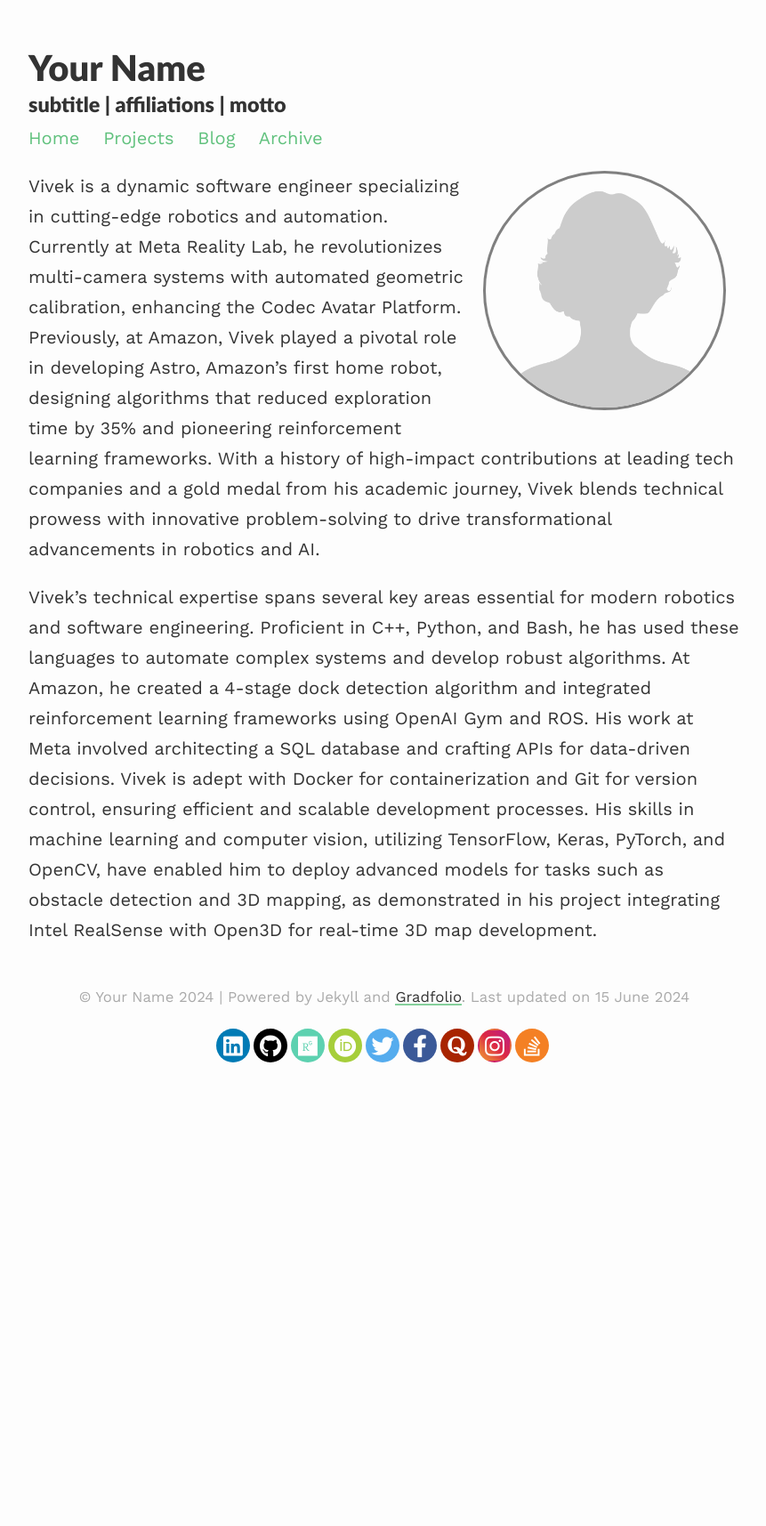
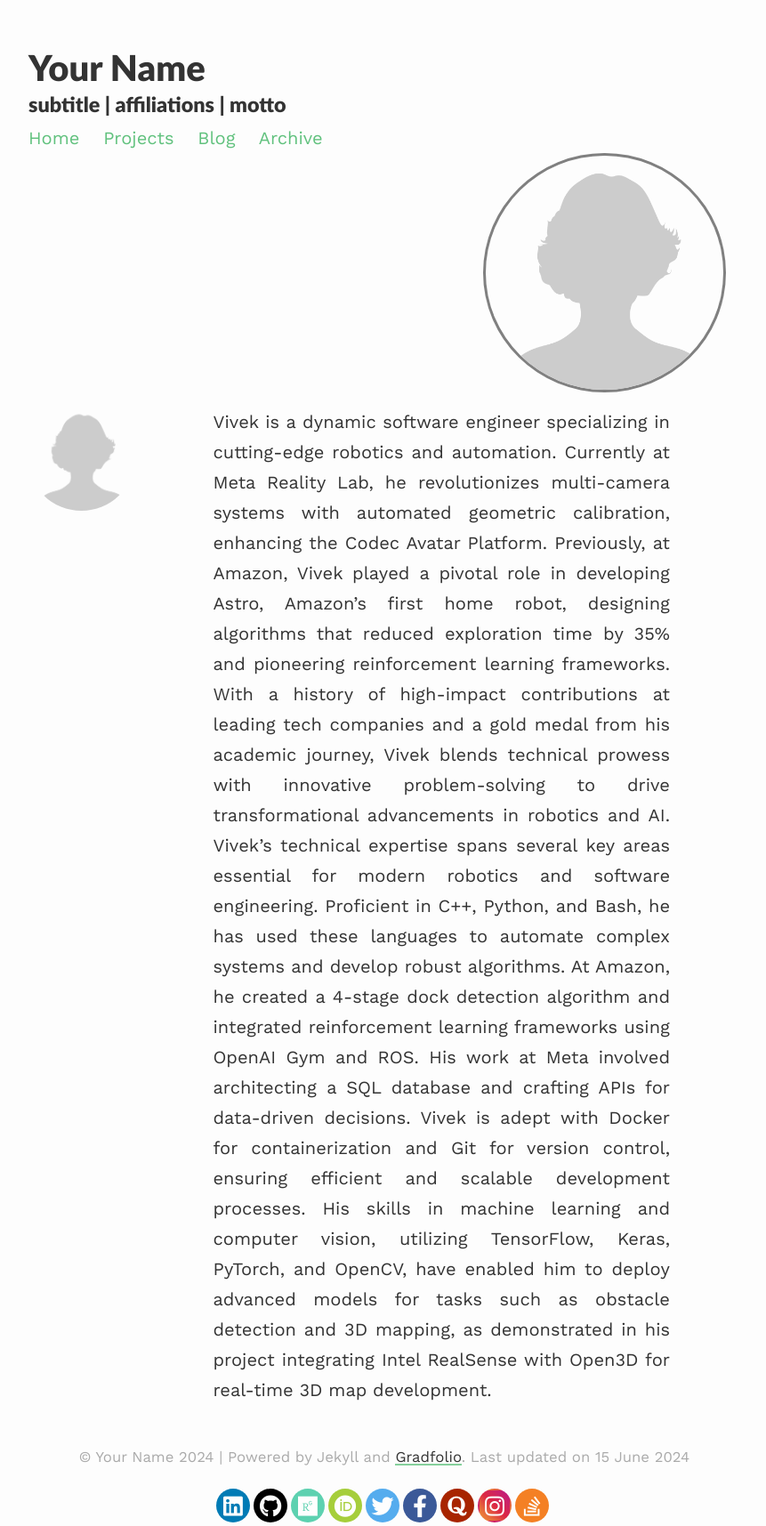
Before and after one commit to vivekrathi14/gradfolio, a Jekyll site: the page built from index.md, in a window 1280 px wide. Shown: the whole page at 89% size, without its empty margins (208-1069 px from the left). Built offline with Jekyll 4.4.1, drawn with Linux system fonts in a browser that asks for light colours; nearby versions of some CDN libraries; before the commit the page ends 1198 px from its top, so only the background shows below that.

Commit message:
Update index.md
Added  a page div tag to keep image on right side of the page

```diff
--- a/index.md
+++ b/index.md
@@ -7,7 +7,16 @@ profile:
 published: true
 ---
 
+<div style="display: flex; width: 100%;">
+  <div style="flex-basis: 15%; max-width: 200px;">
+    <img src="{{ site.url }}/assets/images/profile.png" alt="Profile Image" style="width: 100%; height: auto; border-radius: 50%;">
+  </div>
+  <div style="flex-basis: 10%;"></div> <!-- Left Margin -->
+  <div style="flex-basis: 65%; text-align: justify; margin-left: 10px;">
 Vivek is a dynamic software engineer specializing in cutting-edge robotics and automation. Currently at Meta Reality Lab, he revolutionizes multi-camera systems with automated geometric calibration, enhancing the Codec Avatar Platform. Previously, at Amazon, Vivek played a pivotal role in developing Astro, Amazon’s first home robot, designing algorithms that reduced exploration time by 35% and pioneering reinforcement learning frameworks. With a history of high-impact contributions at leading tech companies and a gold medal from his academic journey, Vivek blends technical prowess with innovative problem-solving to drive transformational advancements in robotics and AI.
 
 
 Vivek’s technical expertise spans several key areas essential for modern robotics and software engineering. Proficient in C++, Python, and Bash, he has used these languages to automate complex systems and develop robust algorithms. At Amazon, he created a 4-stage dock detection algorithm and integrated reinforcement learning frameworks using OpenAI Gym and ROS. His work at Meta involved architecting a SQL database and crafting APIs for data-driven decisions. Vivek is adept with Docker for containerization and Git for version control, ensuring efficient and scalable development processes. His skills in machine learning and computer vision, utilizing TensorFlow, Keras, PyTorch, and OpenCV, have enabled him to deploy advanced models for tasks such as obstacle detection and 3D mapping, as demonstrated in his project integrating Intel RealSense with Open3D for real-time 3D map development.
+  </div>
+  <div style="flex-basis: 10%;"></div> <!-- Right Margin -->
+</div>
```
